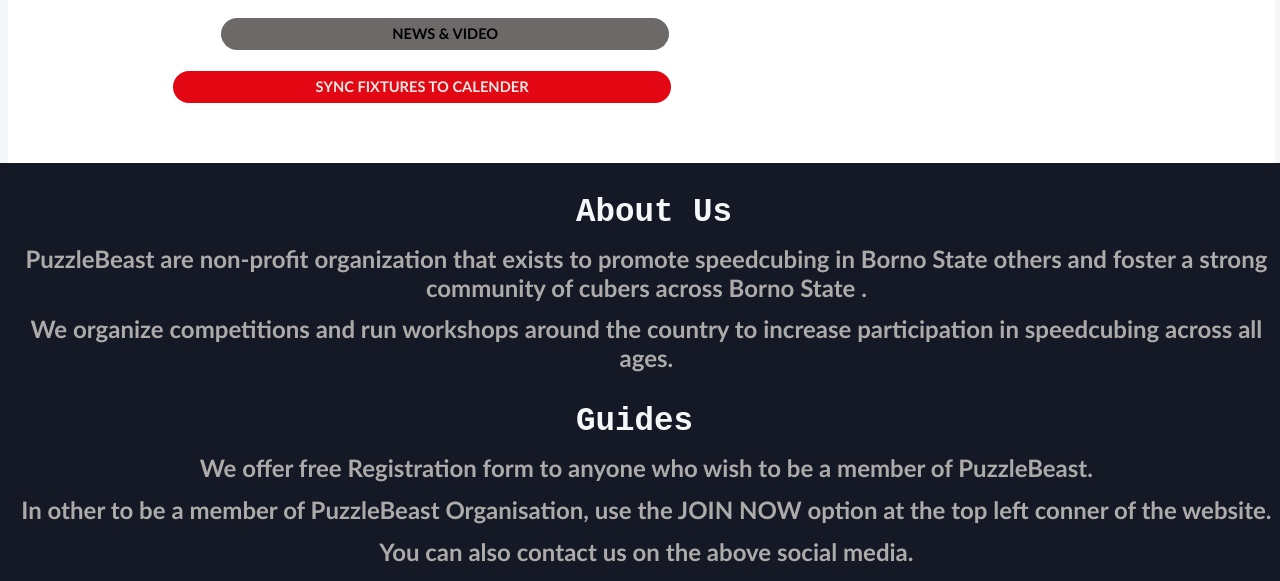
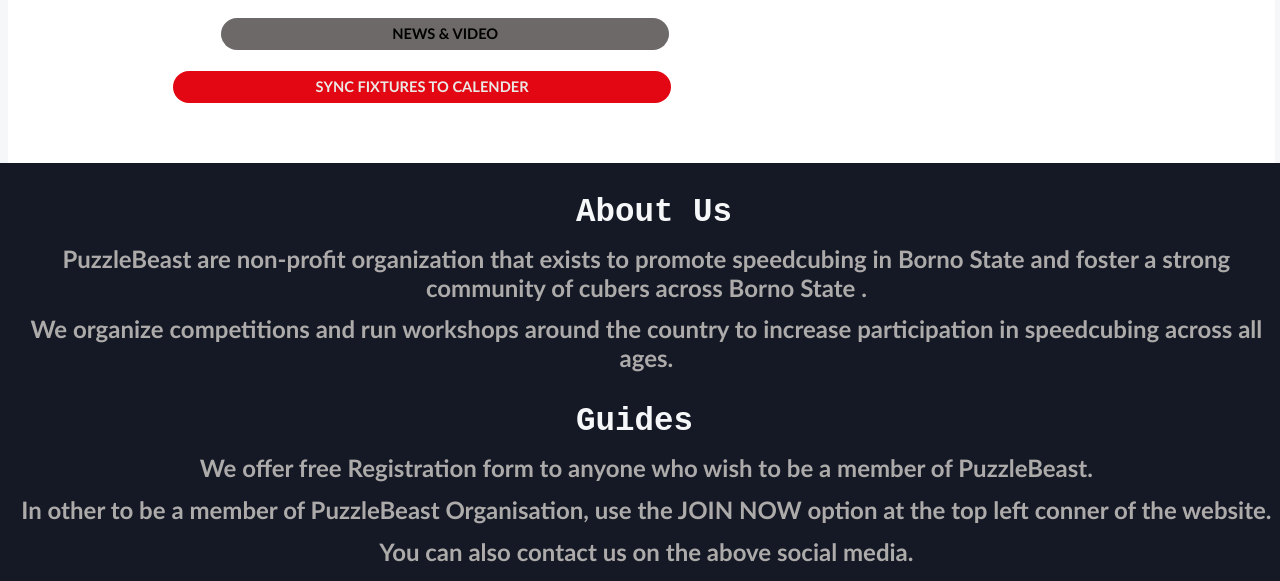
Before and after one commit to certified454/Puzzle-beast, a plain HTML site: page index.html in a window 1280 px wide. Shown: the part 1195-1776 px from the top of the page. Drawn offline with Linux system fonts and the light colour scheme.

Commit message:
Last commit index.html

```diff
--- a/index.html
+++ b/index.html
@@ -137,7 +137,7 @@
         <h1>About Us</h1>
         <h4>
             PuzzleBeast are non-profit organization that exists to promote
-            speedcubing in Borno State others and foster a strong community of cubers
+            speedcubing in Borno State and foster a strong community of cubers
             across Borno State .
         </h4>
         <h4>
```
